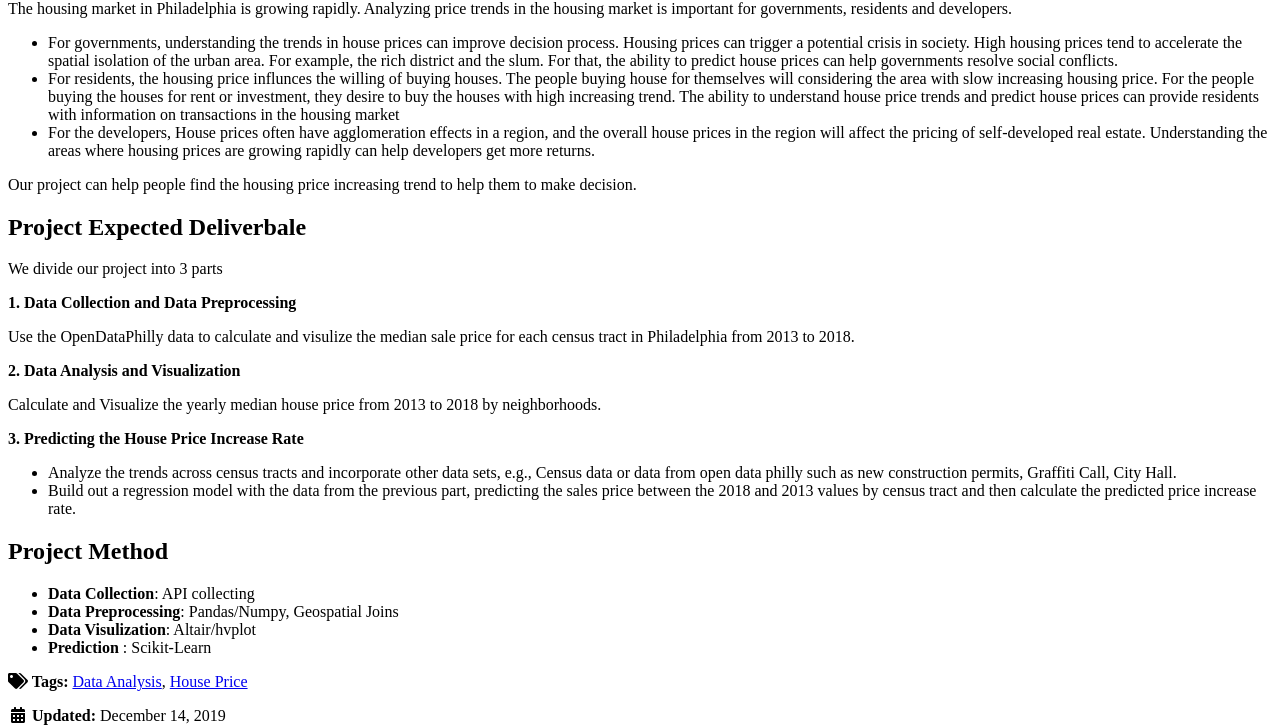
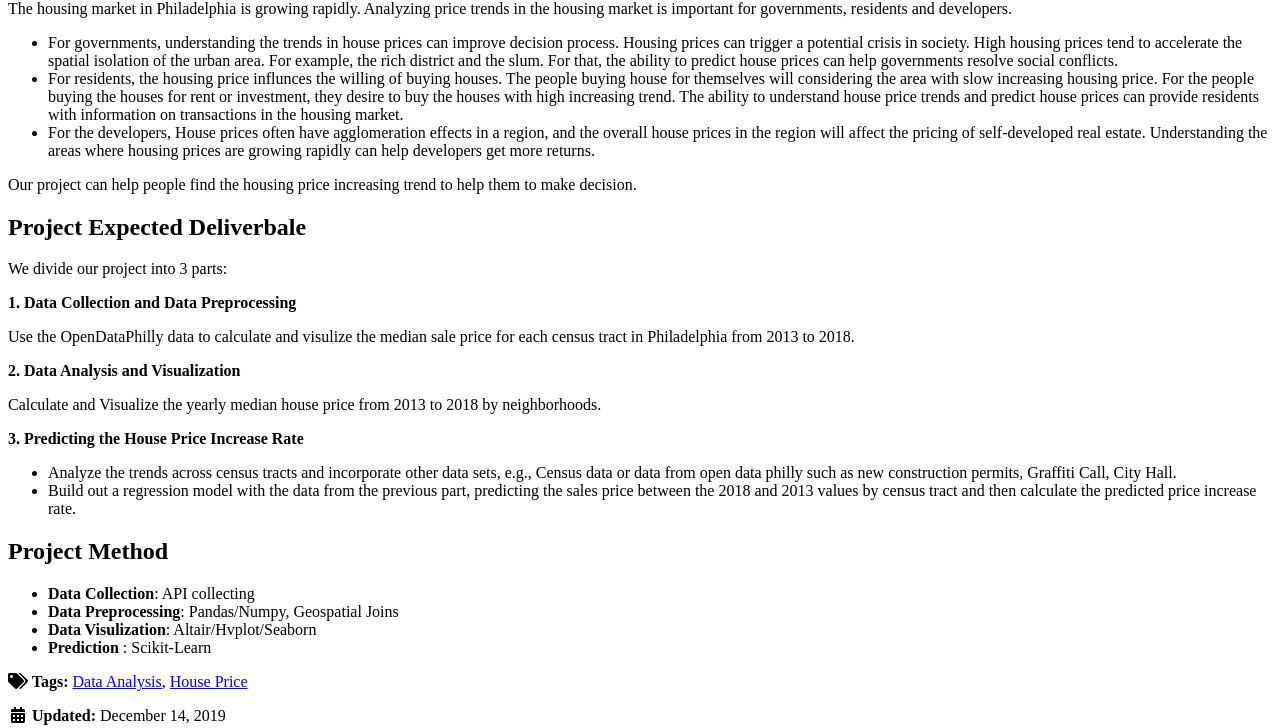
Before and after one commit to zhaoanyang36/house_price_prediction, a Jekyll site: the page built from _posts/2019-12-14-Project-Background.md, in a window 1280 px wide. Shown: the part 578-1306 px from the top of the page. Built offline with Jekyll 4.4.1, drawn with Linux system fonts in a browser that asks for light colours; cached includes are drawn as plain includes; nearby versions of some CDN libraries.

Commit message:
Update 2019-12-14-Project-Background.md

```diff
--- a/_posts/2019-12-14-Project-Background.md
+++ b/_posts/2019-12-14-Project-Background.md
@@ -13,14 +13,14 @@ toc_sticky: true
 ## Project Motivation
 The housing market in Philadelphia is growing rapidly. Analyzing price trends in the housing market is important for governments, residents and developers.
 - For governments, understanding the trends in house prices can improve decision process. Housing prices can trigger a potential crisis in society. High housing prices tend to accelerate the spatial isolation of the urban area. For example, the rich district and the slum. For that, the ability to predict house prices can help governments resolve social conflicts.
-- For residents, the housing price influnces the willing of buying houses. The people buying house for themselves will considering the area with slow increasing housing price. For the people buying the houses for rent or investment, they desire to buy the houses with high increasing trend. The ability to understand house price trends and predict house prices can provide residents with information on transactions in the housing market
+- For residents, the housing price influnces the willing of buying houses. The people buying house for themselves will considering the area with slow increasing housing price. For the people buying the houses for rent or investment, they desire to buy the houses with high increasing trend. The ability to understand house price trends and predict house prices can provide residents with information on transactions in the housing market.
 - For the developers, House prices often have agglomeration effects in a region, and the overall house prices in the region will affect the pricing of self-developed real estate. Understanding the areas where housing prices are growing rapidly can help developers get more returns.
 
 Our project can help people find the housing price increasing trend to help them to make decision.
 
 ## Project Expected Deliverbale
 
- We divide our project into 3 parts
+ We divide our project into 3 parts:
 
  **1. Data Collection and Data Preprocessing**
 
@@ -37,5 +37,5 @@ Our project can help people find the housing price increasing trend to help them
 ## Project Method
 - **Data Collection**: API collecting
 - **Data Preprocessing**: Pandas/Numpy, Geospatial Joins
-- **Data Visulization**: Altair/hvplot
+- **Data Visulization**: Altair/Hvplot/Seaborn
 - **Prediction** : Scikit-Learn
```
